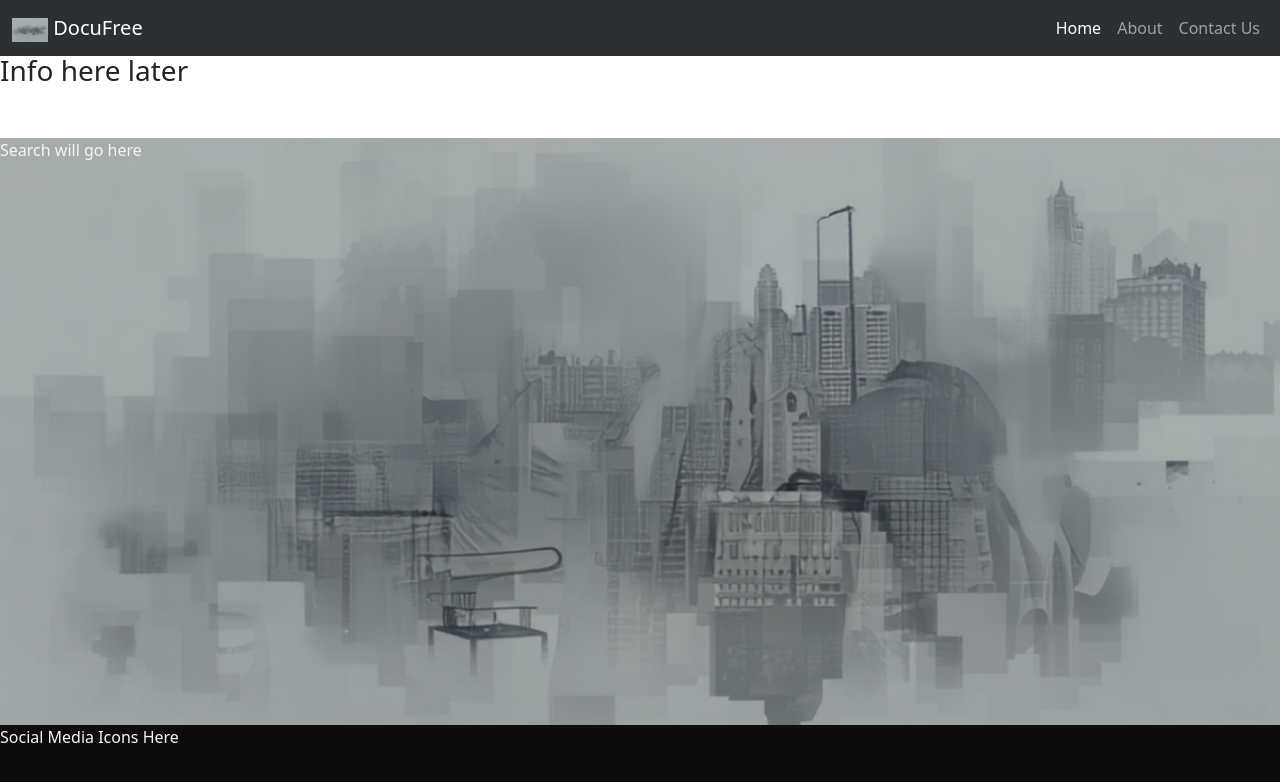
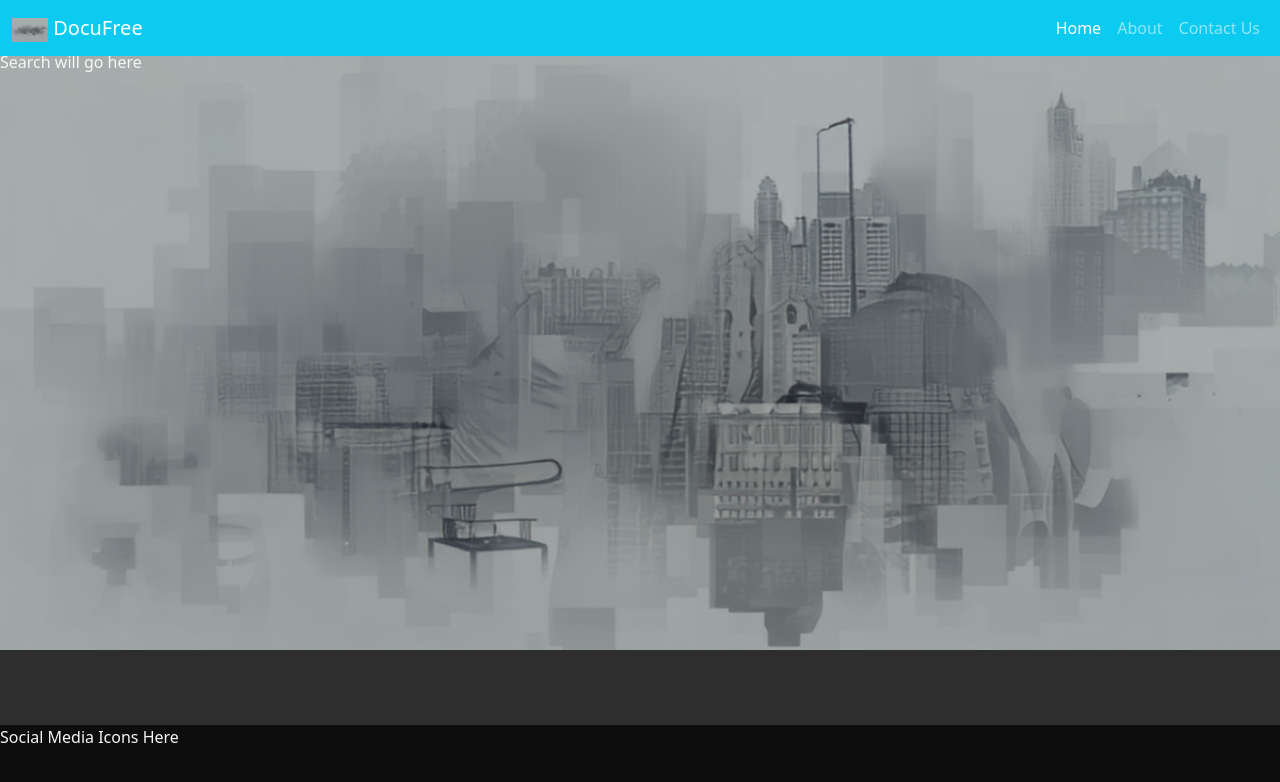
Before and after one commit to NickPortfolioProjects/documentary-project, a plain HTML site: page index.html in a window 1280 px wide. Drawn offline with nearby package versions, Linux system fonts and the light colour scheme.

Commit message:
Testing colours.

```diff
--- a/assets/css/style.css
+++ b/assets/css/style.css
@@ -19,16 +19,22 @@
 }
 
 /* Global css across most of the pages.*/
+body {
+    background-color: var(--color-bg-tertiary);
+}
 
 p {
     color: var(--color-text-primary);
 }
 
 /*Navbar No Wrap*/
-	.navbar-nav .nav-link {
+.navbar-nav .nav-link {
     white-space: nowrap;
 }
 
+navbar {
+    background-color: var(--color-accent) !important;
+}
 
 /* Header, Main, and Footer. Plus image under #docufree*/
 
@@ -47,7 +53,7 @@ main {
     height: 600px;
     width: 100%;
     background: url(../images/DocuFree_Logo.png) no-repeat center center/cover;
-    position: relative;
+    position: fixed;
 }
 
 footer {
--- a/index.html
+++ b/index.html
@@ -15,7 +15,7 @@
 <body>
     <!--Navigation bar Bootstrap Code.-->
     <!-- Navigation -->
-    <nav class="navbar navbar-expand-lg bg-body-tertiary fixed-top" data-bs-theme="dark">
+    <nav class="navbar navbar-expand-lg bg-info fixed-top" data-bs-theme="dark">
     <div class="container-fluid">
 
         <a class="navbar-brand" href="index.html">
@@ -42,9 +42,9 @@
 
 
     <!--Header section-->
-    <header id="header">
+    <!--<header id="header">
         <h3>Info here later</h3>
-    </header>
+    </header>-->
 
     <!--Main Section-->
     <main>
```
